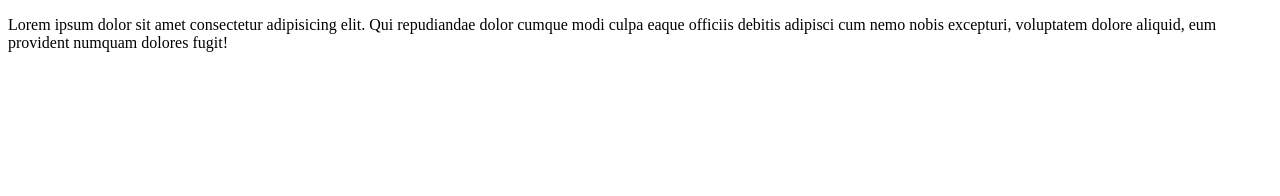
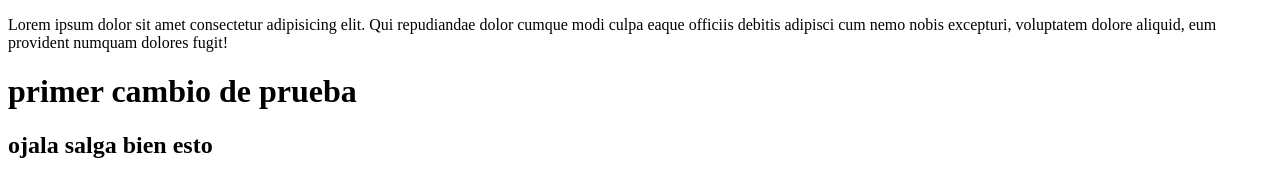
Before and after one commit to mandarina07/primer-intento, a plain HTML site: page prueba/home.html in a window 1280 px wide. Drawn offline with Linux system fonts and the light colour scheme.

Commit message:
modificacion

```diff
--- a/prueba/home.html
+++ b/prueba/home.html
@@ -8,5 +8,7 @@
 </head>
 <body>
     <p>Lorem ipsum dolor sit amet consectetur adipisicing elit. Qui repudiandae dolor cumque modi culpa eaque officiis debitis adipisci cum nemo nobis excepturi, voluptatem dolore aliquid, eum provident numquam dolores fugit!</p>
+    <h1>primer cambio de prueba</h1>
+    <h2>ojala salga bien esto</h2>
 </body>
 </html>
```
